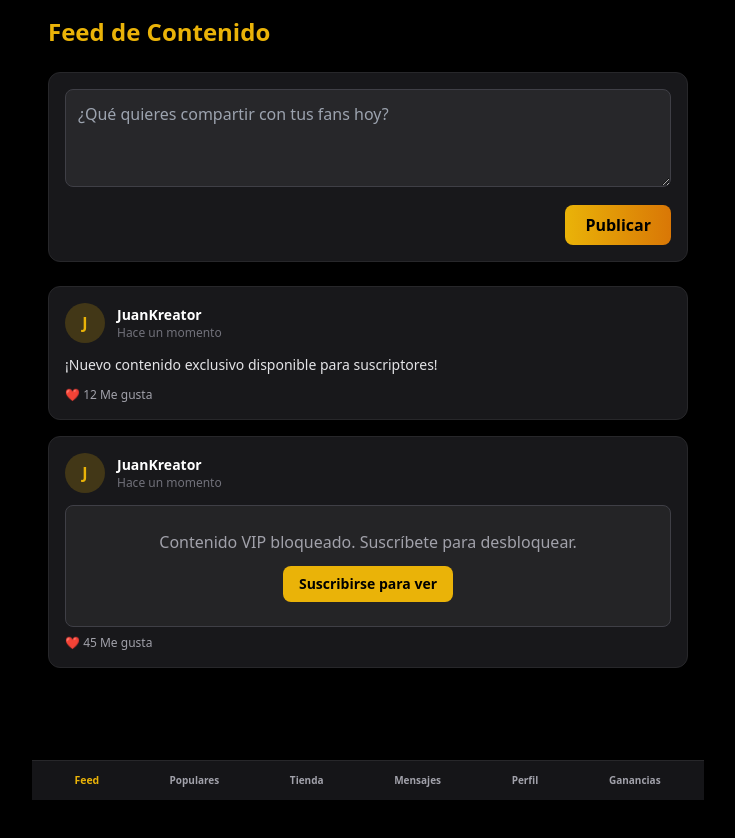
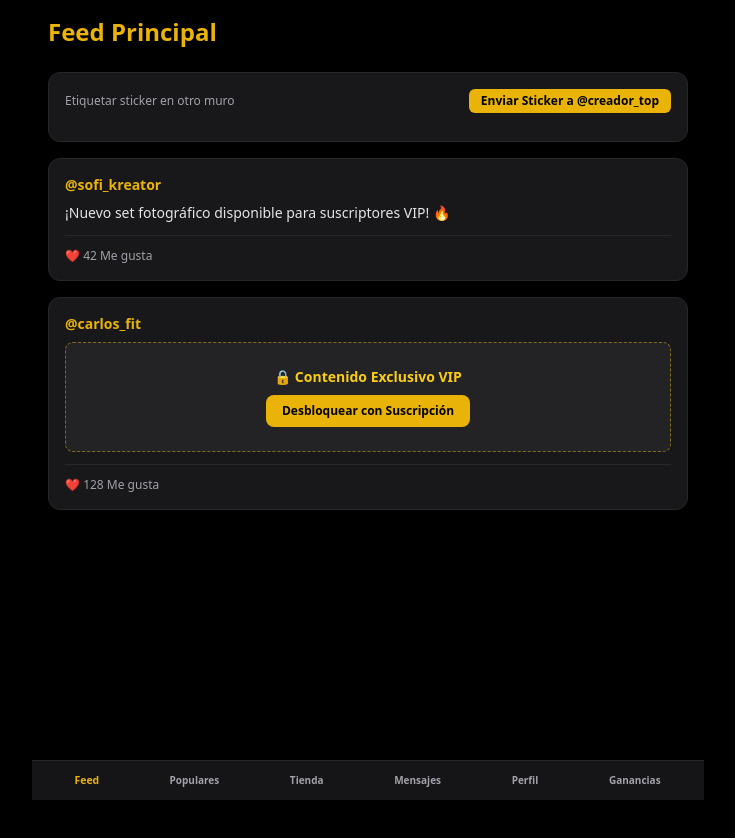
Before and after one commit to brasiunino-bot/kreatofans, a Next.js app: page /feed in a window 1280 px wide. Shown: the top 838 px of the page, without its empty margins (272-1007 px from the left). Built offline with nearby package versions, Linux system fonts and the light colour scheme.

Commit message:
Stickers animados de vuelo y caminata integrados en Feed y Perfil

```diff
--- a/app/feed/page.tsx
+++ b/app/feed/page.tsx
@@ -1,93 +1,59 @@
 'use client';
 
 import { useState } from 'react';
+import FloatingSticker from '@/components/FloatingSticker';
 
 export default function FeedPage() {
-  const [postText, setPostText] = useState('');
   const [posts, setPosts] = useState([
     {
       id: 1,
-      author: 'JuanKreator',
-      content: '¡Nuevo contenido exclusivo disponible para suscriptores!',
+      author: '@sofi_kreator',
+      content: '¡Nuevo set fotográfico disponible para suscriptores VIP! 🔥',
       isLocked: false,
-      likes: 12,
+      likes: 42,
     },
     {
       id: 2,
-      author: 'JuanKreator',
-      content: 'Contenido VIP bloqueado. Suscríbete para desbloquear.',
+      author: '@carlos_fit',
+      content: 'Rutina exclusiva de piernas + plan alimenticio de esta semana 🏋️‍♂️',
       isLocked: true,
-      likes: 45,
+      likes: 128,
     },
   ]);
 
-  const handleCreatePost = (e: React.FormEvent) => {
-    e.preventDefault();
-    if (!postText.trim()) return;
-
-    setPosts([
-      {
-        id: Date.now(),
-        author: 'JuanKreator',
-        content: postText,
-        isLocked: false,
-        likes: 0,
-      },
-      ...posts,
-    ]);
-    setPostText('');
+  const toggleLike = (id: number) => {
+    setPosts(
+      posts.map((p) => (p.id === id ? { ...p, likes: p.likes + 1 } : p))
+    );
   };
 
   return (
     <div className="min-h-screen bg-black text-white p-4 max-w-2xl mx-auto pb-20">
-      <h1 className="text-2xl font-bold mb-6 text-yellow-500">Feed de Contenido</h1>
+      <h1 className="text-2xl font-bold mb-6 text-yellow-500">Feed Principal</h1>
 
-      {/* Creador de Publicaciones */}
-      <form onSubmit={handleCreatePost} className="bg-zinc-900 border border-zinc-800 rounded-xl p-4 mb-6 shadow-md">
-        <textarea
-          rows={3}
-          placeholder="¿Qué quieres compartir con tus fans hoy?"
-          value={postText}
-          onChange={(e) => setPostText(e.target.value)}
-          className="w-full bg-zinc-800 border border-zinc-700 rounded-lg p-3 text-white focus:outline-none focus:border-yellow-500"
-        />
-        <div className="flex justify-end mt-3">
-          <button
-            type="submit"
-            className="px-5 py-2 bg-gradient-to-r from-yellow-500 to-amber-600 text-black font-bold rounded-lg hover:brightness-110 transition"
-          >
-            Publicar
-          </button>
-        </div>
-      </form>
+      <FloatingSticker stickerUrl="🚀⭐" mode="flying" targetProfile="@creador_top" />
 
-      {/* Lista de Publicaciones */}
       <div className="space-y-4">
         {posts.map((post) => (
           <div key={post.id} className="bg-zinc-900 border border-zinc-800 rounded-xl p-4">
-            <div className="flex items-center gap-3 mb-3">
-              <div className="w-10 h-10 rounded-full bg-yellow-500/20 text-yellow-500 font-bold flex items-center justify-center">
-                {post.author[0]}
-              </div>
-              <div>
-                <p className="font-bold text-sm">{post.author}</p>
-                <p className="text-xs text-zinc-500">Hace un momento</p>
-              </div>
-            </div>
-
+            <p className="font-bold text-sm text-yellow-500 mb-2">{post.author}</p>
             {post.isLocked ? (
-              <div className="bg-zinc-800/80 border border-zinc-700 rounded-lg p-6 text-center">
-                <p className="text-zinc-400 mb-3">{post.content}</p>
-                <button className="px-4 py-2 bg-yellow-500 text-black font-bold rounded-lg text-sm">
-                  Suscribirse para ver
+              <div className="bg-zinc-800/80 border border-dashed border-yellow-500/50 rounded-lg p-6 text-center">
+                <p className="text-sm font-semibold text-yellow-400 mb-2">🔒 Contenido Exclusivo VIP</p>
+                <button className="px-4 py-2 bg-yellow-500 text-black font-bold rounded-lg text-xs hover:brightness-110">
+                  Desbloquear con Suscripción
                 </button>
               </div>
             ) : (
-              <p className="text-zinc-200 text-sm mb-3">{post.content}</p>
+              <p className="text-sm text-zinc-200 mb-3">{post.content}</p>
             )}
-
-            <div className="flex items-center gap-2 text-xs text-zinc-400 mt-2">
-              <span>❤️ {post.likes} Me gusta</span>
+            <div className="flex justify-between items-center mt-3 pt-3 border-t border-zinc-800 text-xs text-zinc-400">
+              <button
+                onClick={() => toggleLike(post.id)}
+                className="flex items-center gap-1 hover:text-yellow-500"
+              >
+                ❤️ {post.likes} Me gusta
+              </button>
             </div>
           </div>
         ))}
--- a/app/perfil/page.tsx
+++ b/app/perfil/page.tsx
@@ -1,60 +1,50 @@
 'use client';
 
 import { useState } from 'react';
+import FloatingSticker from '@/components/FloatingSticker';
 
 export default function ProfilePage() {
-  const [bio, setBio] = useState('¡Bienvenidos a mi canal exclusivo en KREATOFANS!');
+  const [bio, setBio] = useState('Creador de contenido exclusivo 🔥 | Fotos y videos cada semana');
   const [price, setPrice] = useState('9.99');
-  const [saving, setSaving] = useState(false);
-
-  const handleSave = (e: React.FormEvent) => {
-    e.preventDefault();
-    setSaving(true);
-    setTimeout(() => {
-      setSaving(false);
-      alert('Perfil actualizado con éxito');
-    }, 1000);
-  };
 
   return (
     <div className="min-h-screen bg-black text-white p-4 max-w-2xl mx-auto pb-20">
-      <div className="relative mb-16">
-        <div className="h-32 w-full bg-gradient-to-r from-yellow-600 to-amber-700 rounded-b-2xl" />
-        <div className="absolute -bottom-10 left-6 w-24 h-24 rounded-full border-4 border-black bg-zinc-800 flex items-center justify-center font-bold text-xl text-yellow-500">
-          Foto
+      <div className="relative mb-6">
+        <div className="h-32 bg-gradient-to-r from-yellow-500 to-amber-600 rounded-t-xl" />
+        <div className="absolute -bottom-10 left-4 w-20 h-20 rounded-full border-4 border-black bg-zinc-800 flex items-center justify-center text-2xl">
+          👑
         </div>
       </div>
 
-      <form onSubmit={handleSave} className="space-y-6">
+      <div className="mt-12 mb-6">
+        <h1 className="text-xl font-bold">@tu_usuario</h1>
+        <p className="text-xs text-zinc-400 mt-1">Suscripción activa • USD ${price}/mes</p>
+      </div>
+
+      <FloatingSticker stickerUrl="☁️✨" mode="flying" targetProfile="@muro_popular" />
+      <FloatingSticker stickerUrl="🚶‍♂️🔥" mode="walking" targetProfile="@amigo_vip" />
+
+      <div className="space-y-4 bg-zinc-900 border border-zinc-800 p-4 rounded-xl mt-4">
+        <h2 className="text-sm font-bold text-yellow-500">Configuración de Perfil</h2>
         <div>
-          <label className="block text-xs text-zinc-400 mb-1">Biografía del Creador</label>
+          <label className="text-xs text-zinc-400 block mb-1">Biografía</label>
           <textarea
-            rows={3}
             value={bio}
             onChange={(e) => setBio(e.target.value)}
-            className="w-full px-4 py-2 bg-zinc-900 border border-zinc-800 rounded-lg text-white focus:outline-none focus:border-yellow-500"
+            className="w-full bg-zinc-800 border border-zinc-700 rounded-lg p-2 text-xs text-white"
+            rows={3}
           />
         </div>
-
         <div>
-          <label className="block text-xs text-zinc-400 mb-1">Precio de Suscripción Mensual ($USD)</label>
+          <label className="text-xs text-zinc-400 block mb-1">Precio de Suscripción (USD)</label>
           <input
-            type="number"
-            step="0.01"
+            type="text"
             value={price}
             onChange={(e) => setPrice(e.target.value)}
-            className="w-full px-4 py-2 bg-zinc-900 border border-zinc-800 rounded-lg text-white focus:outline-none focus:border-yellow-500"
+            className="w-full bg-zinc-800 border border-zinc-700 rounded-lg p-2 text-xs text-white"
           />
         </div>
-
-        <button
-          type="submit"
-          disabled={saving}
-          className="w-full py-3 bg-gradient-to-r from-yellow-500 to-amber-600 text-black font-bold rounded-lg hover:brightness-110 transition disabled:opacity-50"
-        >
-          {saving ? 'Guardando...' : 'Guardar Cambios'}
-        </button>
-      </form>
+      </div>
     </div>
   );
 }
```
